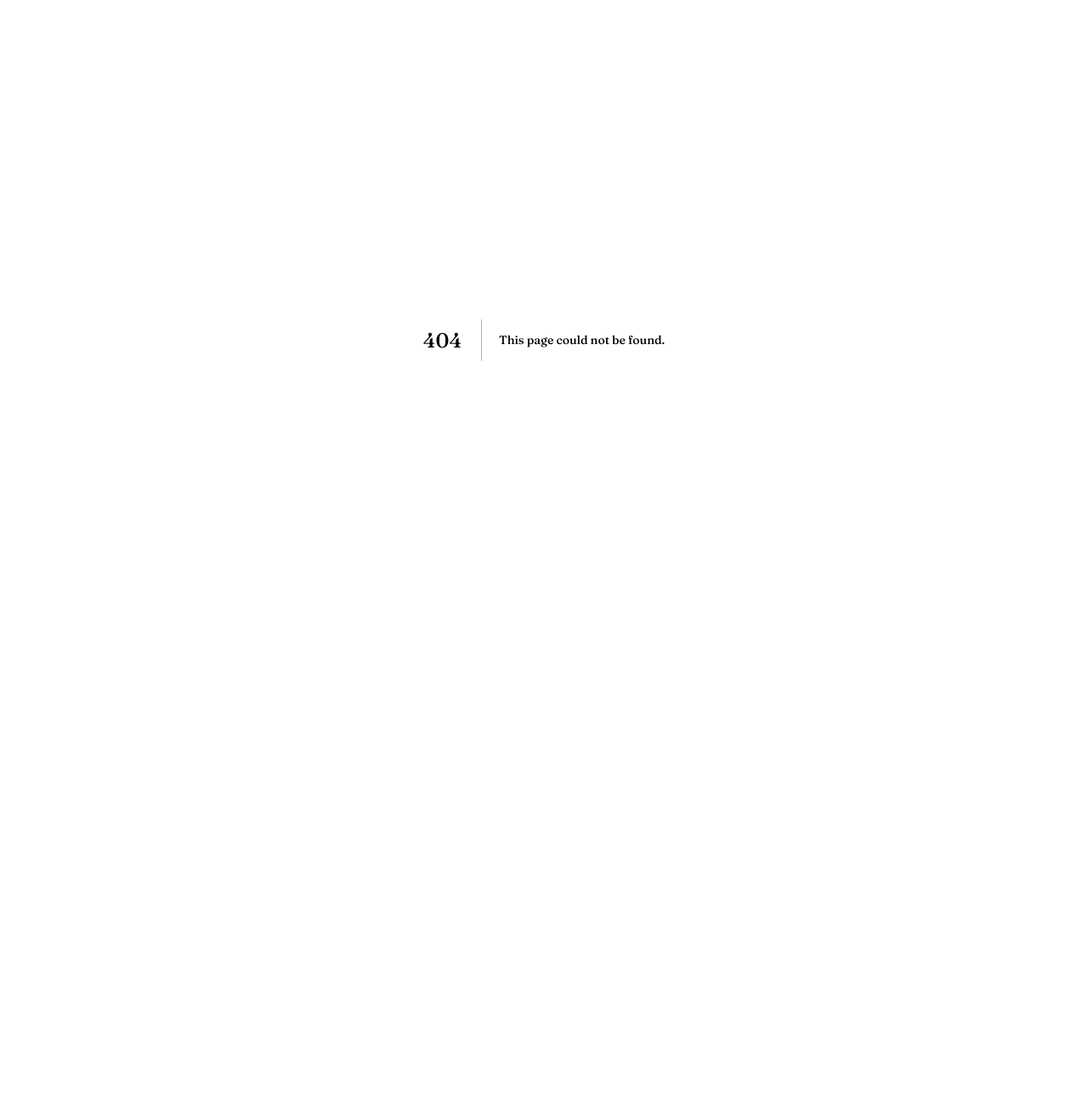
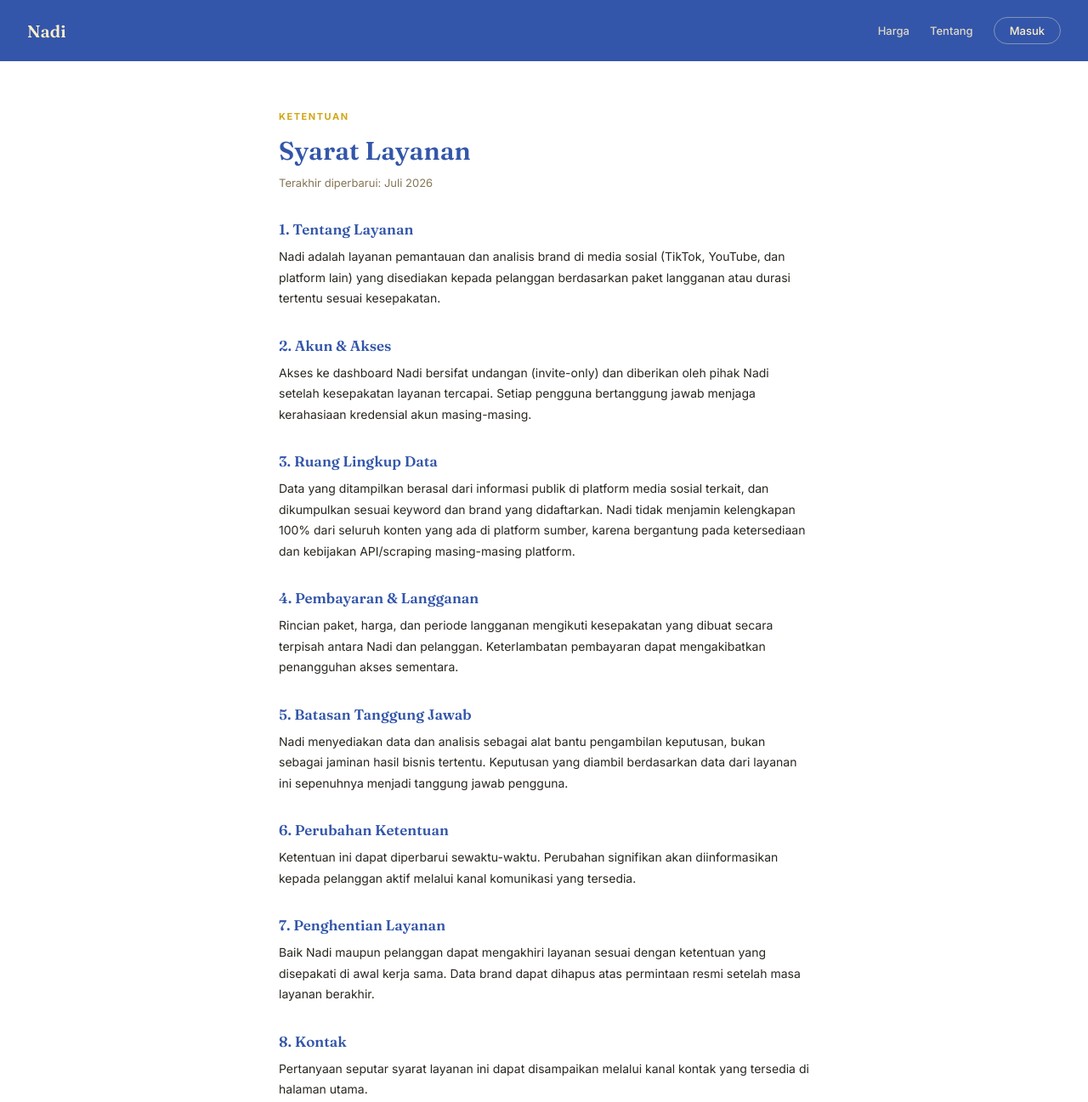
Before and after one commit to itaibintangagency-sys/nadi-web, a Next.js app: page /syarat-layanan in a window 1280 px wide. Before the commit this address had no page. Shown: the top 1297 px of the page at 85% size. Before the commit the page ends 800 px from the top, so only its background shows below. Built offline with nearby package versions, Linux system fonts and the light colour scheme.

Commit message:
Add files via upload

```diff
--- /dev/null
+++ b/app/syarat-layanan/page.js
@@ -0,0 +1,104 @@
+import PublicNav from '@/components/PublicNav';
+import PublicFooter from '@/components/PublicFooter';
+import { siteConfig } from '@/lib/site-config';
+
+export default function SyaratLayananPage() {
+  return (
+    <div className="terms-page">
+      <PublicNav />
+
+      <section className="content">
+        <p className="eyebrow">Ketentuan</p>
+        <h1>Syarat Layanan</h1>
+        <p className="updated">Terakhir diperbarui: {new Date().toLocaleDateString('id-ID', { year: 'numeric', month: 'long' })}</p>
+
+        <h2>1. Tentang Layanan</h2>
+        <p>
+          {siteConfig.productName} adalah layanan pemantauan dan analisis brand di media sosial
+          (TikTok, YouTube, dan platform lain) yang disediakan kepada pelanggan berdasarkan paket
+          langganan atau durasi tertentu sesuai kesepakatan.
+        </p>
+
+        <h2>2. Akun & Akses</h2>
+        <p>
+          Akses ke dashboard {siteConfig.productName} bersifat undangan (invite-only) dan diberikan
+          oleh pihak {siteConfig.productName} setelah kesepakatan layanan tercapai. Setiap pengguna
+          bertanggung jawab menjaga kerahasiaan kredensial akun masing-masing.
+        </p>
+
+        <h2>3. Ruang Lingkup Data</h2>
+        <p>
+          Data yang ditampilkan berasal dari informasi publik di platform media sosial terkait, dan
+          dikumpulkan sesuai keyword dan brand yang didaftarkan. {siteConfig.productName} tidak
+          menjamin kelengkapan 100% dari seluruh konten yang ada di platform sumber, karena
+          bergantung pada ketersediaan dan kebijakan API/scraping masing-masing platform.
+        </p>
+
+        <h2>4. Pembayaran & Langganan</h2>
+        <p>
+          Rincian paket, harga, dan periode langganan mengikuti kesepakatan yang dibuat secara
+          terpisah antara {siteConfig.productName} dan pelanggan. Keterlambatan pembayaran dapat
+          mengakibatkan penangguhan akses sementara.
+        </p>
+
+        <h2>5. Batasan Tanggung Jawab</h2>
+        <p>
+          {siteConfig.productName} menyediakan data dan analisis sebagai alat bantu pengambilan
+          keputusan, bukan sebagai jaminan hasil bisnis tertentu. Keputusan yang diambil berdasarkan
+          data dari layanan ini sepenuhnya menjadi tanggung jawab pengguna.
+        </p>
+
+        <h2>6. Perubahan Ketentuan</h2>
+        <p>
+          Ketentuan ini dapat diperbarui sewaktu-waktu. Perubahan signifikan akan diinformasikan
+          kepada pelanggan aktif melalui kanal komunikasi yang tersedia.
+        </p>
+
+        <h2>7. Penghentian Layanan</h2>
+        <p>
+          Baik {siteConfig.productName} maupun pelanggan dapat mengakhiri layanan sesuai dengan
+          ketentuan yang disepakati di awal kerja sama. Data brand dapat dihapus atas permintaan
+          resmi setelah masa layanan berakhir.
+        </p>
+
+        <h2>8. Kontak</h2>
+        <p>
+          Pertanyaan seputar syarat layanan ini dapat disampaikan melalui kanal kontak yang tersedia
+          di halaman utama.
+        </p>
+
+        <p className="disclaimer">
+          Halaman ini adalah draf awal syarat layanan dan disarankan untuk ditinjau oleh penasihat
+          hukum sebelum digunakan secara resmi untuk kebutuhan komersial dengan klien.
+        </p>
+      </section>
+
+      <PublicFooter />
+
+      <style>{`
+        .terms-page { background: var(--white); }
+        .content {
+          max-width: 680px;
+          margin: 0 auto;
+          padding: 56px 28px 72px;
+        }
+        .eyebrow {
+          font-size: 11px; letter-spacing: 0.14em; text-transform: uppercase;
+          color: var(--gold); font-weight: 700; margin: 0 0 12px;
+        }
+        h1 { font-family: 'Fraunces', serif; font-size: 30px; color: var(--navy); margin: 0 0 8px; }
+        .updated { font-size: 13px; color: var(--brown); margin: 0 0 32px; }
+        h2 { font-size: 17px; color: var(--navy); margin: 32px 0 10px; }
+        p { font-size: 14px; line-height: 1.75; color: var(--ink); margin: 0 0 4px; }
+        .disclaimer {
+          margin-top: 40px;
+          padding: 16px 18px;
+          background: var(--cream);
+          border-radius: 10px;
+          font-size: 13px;
+          color: var(--brown);
+        }
+      `}</style>
+    </div>
+  );
+}
--- a/components/PublicFooter.js
+++ b/components/PublicFooter.js
@@ -7,6 +7,7 @@
       <p>{siteConfig.productName} — Brand Intelligence System.</p>
       <div className="footer-links">
         <Link href="/privasi">Kebijakan Privasi</Link>
+        <Link href="/syarat-layanan">Syarat Layanan</Link>
         <Link href="/tentang">Tentang</Link>
         <Link href="/login">Masuk</Link>
       </div>
```
